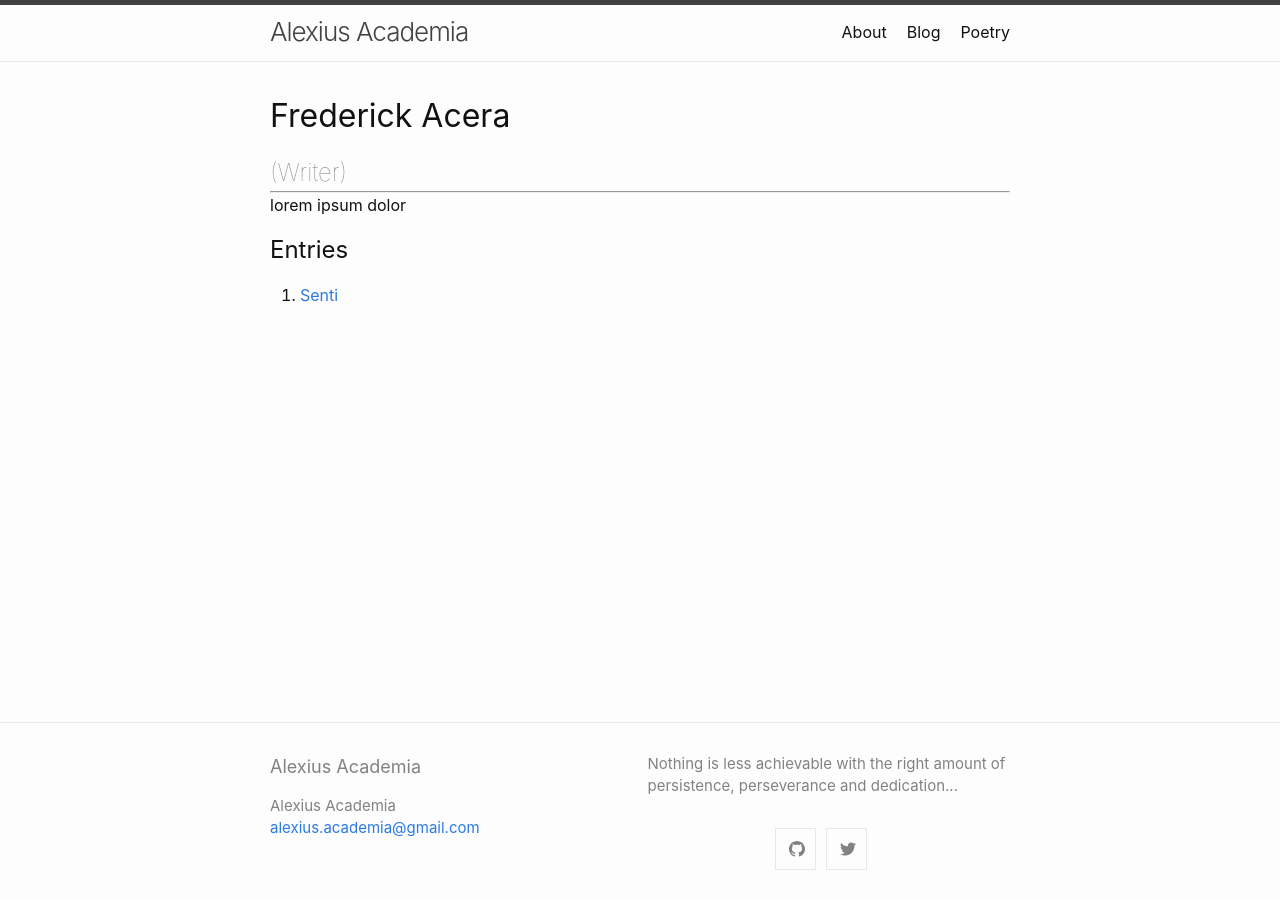
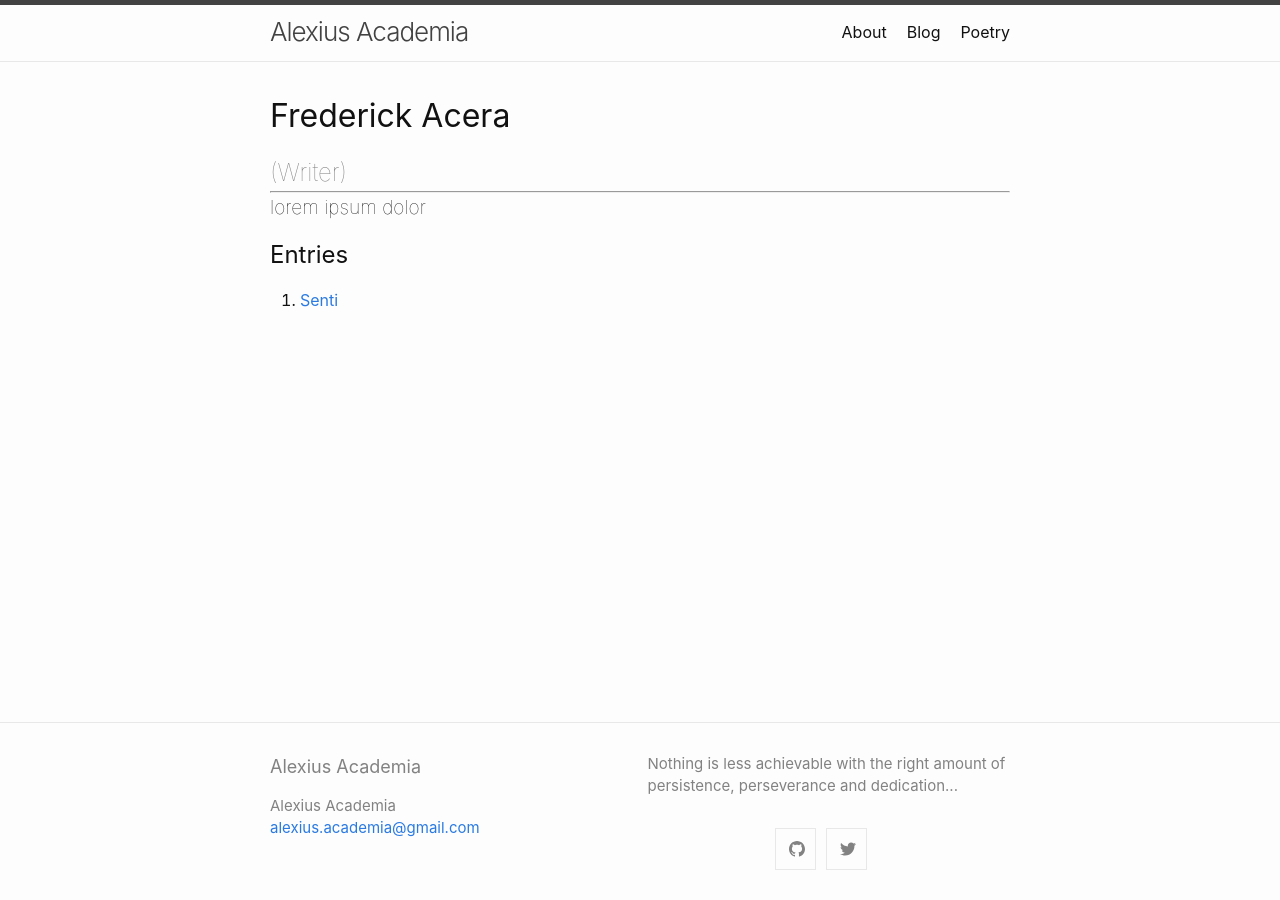
Before and after one commit to alexiusacademia/alexiusacademia.github.io, a Jekyll site: the page built from _authors/fred.md, in a window 1280 px wide. Built offline with Jekyll 4.4.1, drawn with Linux system fonts in a browser that asks for light colours; comment, search, counter and statistics services are not loaded.

Commit message:
Updated font display of author description.

```diff
--- a/_layouts/author.html
+++ b/_layouts/author.html
@@ -4,7 +4,9 @@ layout: default
 <h1>{{ page.name }}</h1> <span class="author-position">({{ page.position }})</span>
 <hr>
 
+<div class="author-description">
 {{ content }}
+</div>
 
 <h2>Entries</h2>
 <ol>
--- a/assets/css/custom.css
+++ b/assets/css/custom.css
@@ -33,6 +33,11 @@
     font-weight: lighter;
 }
 
+.author-description {
+    font-size: 1.2em;
+    font-weight: lighter;
+}
+
 .post-content {
     font-size: 1.2em;
     font-weight: lighter;
```
